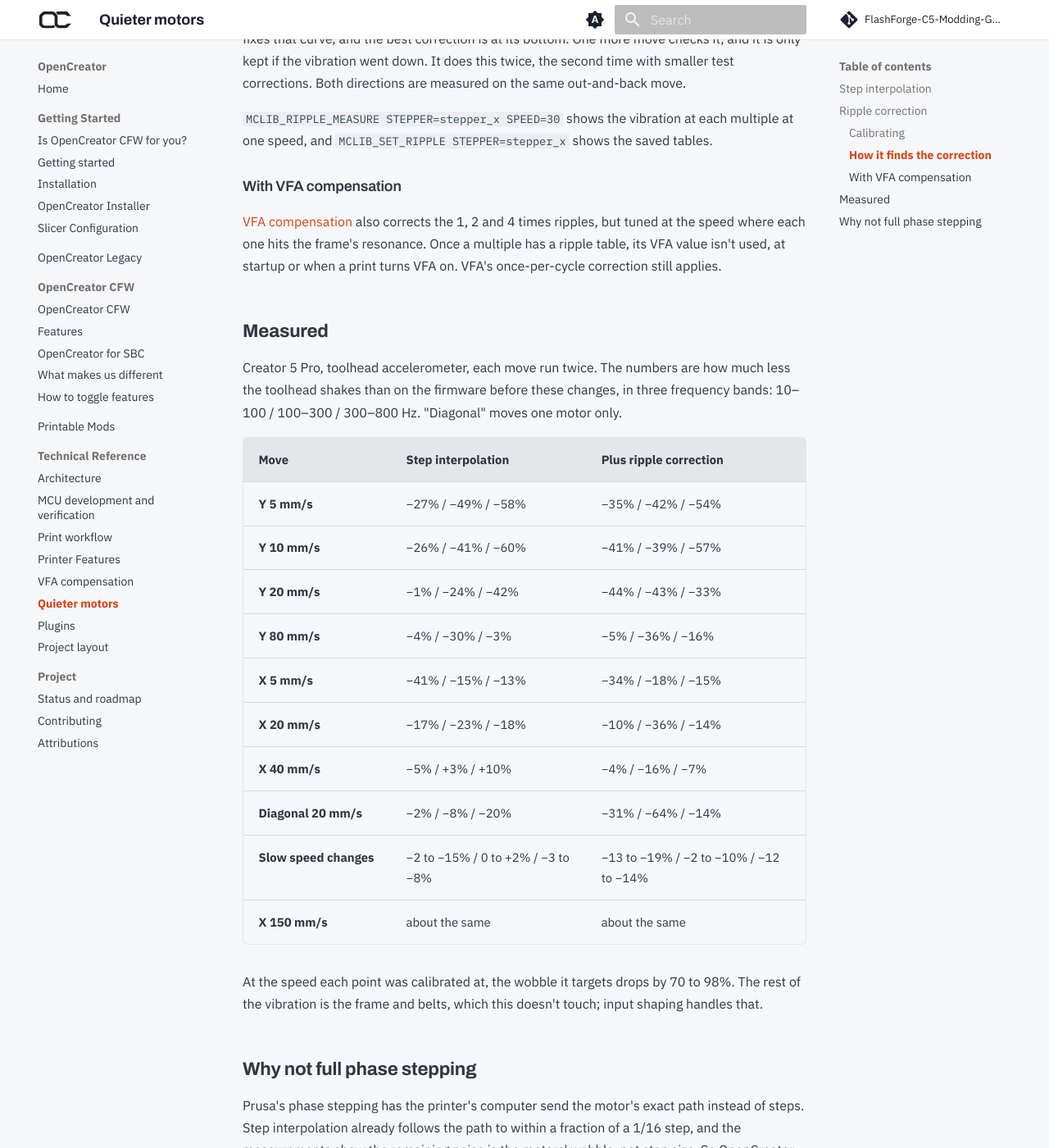
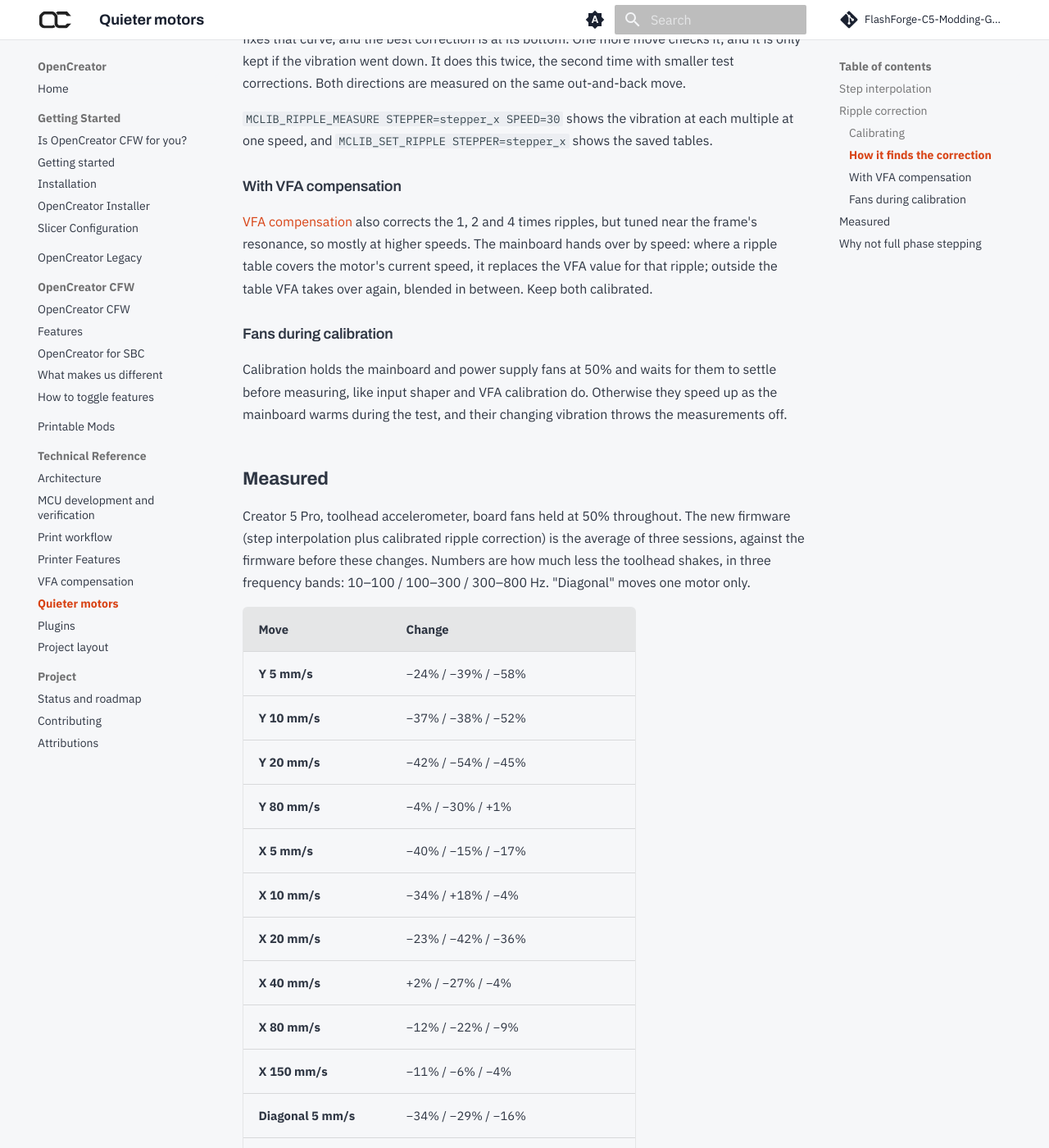
Before and after one commit to FlashForge-C5-Modding-Group/OpenCreator, an MkDocs documentation site: the page built from docs/motor-noise.md, in a window 1280 px wide and 1400 px high, scrolled down 1853 px. Shown: the whole window at 82% size. Built offline with MkDocs 1.6.1 and Material for MkDocs 9.7.7, drawn with Linux system fonts in a browser that asks for light colours; comment, search, counter and statistics services are not loaded; some of the changed text lies outside the part shown.

Commit message:
docs: quieter motors results with fans held, vfa handover, fan hold during calibration

```diff
--- a/docs/motor-noise.md
+++ b/docs/motor-noise.md
@@ -51,8 +51,9 @@ multiples, timed to the motor's position. The right current depends on the
 speed: for the once-per-step wobble it shrinks as the speed nears the motor's
 resonance, flips over, and grows again above it. So each multiple has a table
 of corrections at five speeds, and the mainboard picks the value for the
-current speed from the step rate. Above the fastest calibrated speed the
-correction fades out, as nothing was measured there.
+current speed from the step rate. Just above the fastest and below the
+slowest calibrated speed the correction fades out, as nothing was measured
+there.
 
 It is calibrated per motor, and per direction of travel, with the toolhead
 accelerometer.
@@ -95,33 +96,48 @@ saved tables.
 ### With VFA compensation
 
 [VFA compensation](vfa-compensation.md) also corrects the 1, 2 and 4 times
-ripples, but tuned at the speed where each one hits the frame's resonance.
-Once a multiple has a ripple table, its VFA value isn't used, at startup or
-when a print turns VFA on. VFA's once-per-cycle correction still applies.
+ripples, but tuned near the frame's resonance, so mostly at higher speeds.
+The mainboard hands over by speed: where a ripple table covers the motor's
+current speed, it replaces the VFA value for that ripple; outside the table
+VFA takes over again, blended in between. Keep both calibrated.
+
+### Fans during calibration
+
+Calibration holds the mainboard and power supply fans at 50% and waits for
+them to settle before measuring, like input shaper and VFA calibration do.
+Otherwise they speed up as the mainboard warms during the test, and their
+changing vibration throws the measurements off.
 
 ## Measured
 
-Creator 5 Pro, toolhead accelerometer, each move run twice. The numbers are
-how much less the toolhead shakes than on the firmware before these changes,
-in three frequency bands: 10–100 / 100–300 / 300–800 Hz. "Diagonal" moves
-one motor only.
+Creator 5 Pro, toolhead accelerometer, board fans held at 50% throughout. The
+new firmware (step interpolation plus calibrated ripple correction) is the
+average of three sessions, against the firmware before these changes. Numbers
+are how much less the toolhead shakes, in three frequency bands:
+10–100 / 100–300 / 300–800 Hz. "Diagonal" moves one motor only.
 
-| Move | Step interpolation | Plus ripple correction |
-|---|---|---|
-| Y 5 mm/s | −27% / −49% / −58% | −35% / −42% / −54% |
-| Y 10 mm/s | −26% / −41% / −60% | −41% / −39% / −57% |
-| Y 20 mm/s | −1% / −24% / −42% | −44% / −43% / −33% |
-| Y 80 mm/s | −4% / −30% / −3% | −5% / −36% / −16% |
-| X 5 mm/s | −41% / −15% / −13% | −34% / −18% / −15% |
-| X 20 mm/s | −17% / −23% / −18% | −10% / −36% / −14% |
-| X 40 mm/s | −5% / +3% / +10% | −4% / −16% / −7% |
-| Diagonal 20 mm/s | −2% / −8% / −20% | −31% / −64% / −14% |
-| Slow speed changes | −2 to −15% / 0 to +2% / −3 to −8% | −13 to −19% / −2 to −10% / −12 to −14% |
-| X 150 mm/s | about the same | about the same |
+| Move | Change |
+|---|---|
+| Y 5 mm/s | −24% / −39% / −58% |
+| Y 10 mm/s | −37% / −38% / −52% |
+| Y 20 mm/s | −42% / −54% / −45% |
+| Y 80 mm/s | −4% / −30% / +1% |
+| X 5 mm/s | −40% / −15% / −17% |
+| X 10 mm/s | −34% / +18% / −4% |
+| X 20 mm/s | −23% / −42% / −36% |
+| X 40 mm/s | +2% / −27% / −4% |
+| X 80 mm/s | −12% / −22% / −9% |
+| X 150 mm/s | −11% / −6% / −4% |
+| Diagonal 5 mm/s | −34% / −29% / −16% |
+| Diagonal 20 mm/s | −32% / −62% / −14% |
+| Diagonal 80 mm/s | +2% / −14% / −13% |
+| Slow speed changes | −2 to −17% / −6 to −10% / −5 to −14% |
 
-At the speed each point was calibrated at, the wobble it targets drops by 70
-to 98%. The rest of the vibration is the frame and belts, which this doesn't
-touch; input shaping handles that.
+Repeating the same test 15 minutes apart moves single numbers by up to about
+±30%, so read small changes as no change. At the speed each point was
+calibrated at, the wobble it targets drops by 75 to 95%. The rest of the
+vibration is the frame and belts, which this doesn't touch; input shaping
+handles that.
 
 ## Why not full phase stepping
 
```
Also changed, not shown: docs/printer-features.md (+2 -2 lines), docs/vfa-compensation.md (+2 -2 lines).
